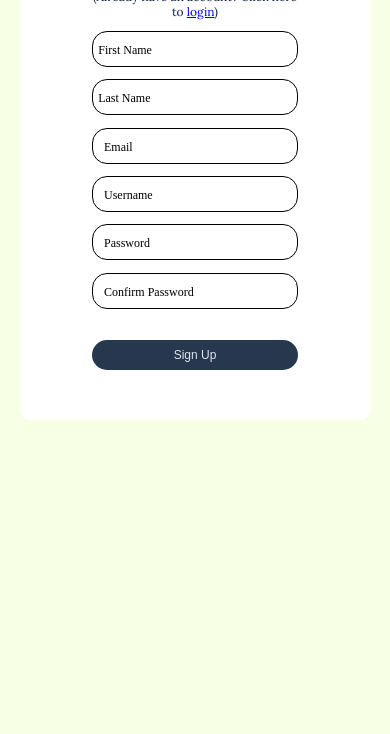
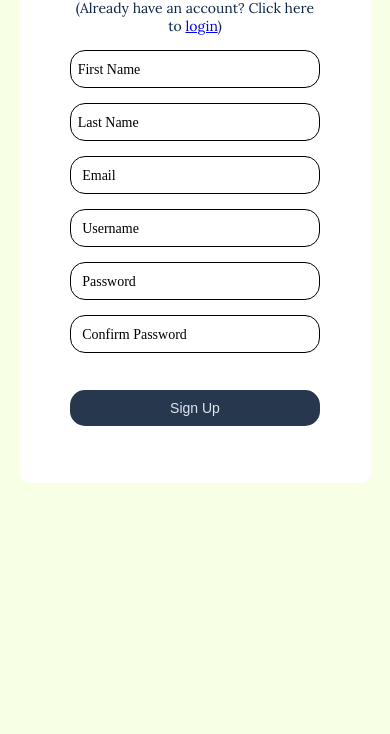
Before and after one commit to Harrshhpattell/Form-rankbit, a plain HTML site: page index.html in a window 390 px wide. Shown: the part 110-844 px from the top of the page. Drawn offline with Linux system fonts and the light colour scheme.

Commit message:
Update signup.css

```diff
--- a/css/signup.css
+++ b/css/signup.css
@@ -3,16 +3,16 @@
   margin: 0;
   padding: 0;
   box-sizing: border-box;
-  font-size: 16px;
+  font-size: 18px;
 }
 @media (max-width: 900px) {
   * {
-    font-size: 14px;
+    font-size: 16px;
   }
 }
 @media (max-width: 550px) {
   * {
-    font-size: 12px;
+    font-size: 14px;
   }
 }
 
@@ -125,7 +125,7 @@ input:focus ~ label {
 
 @media (max-width: 550px) {
   .box {
-    padding: 5% 12%;
+    padding: 5% 5%;
     width: 90%;
   }
   .btn {
```
